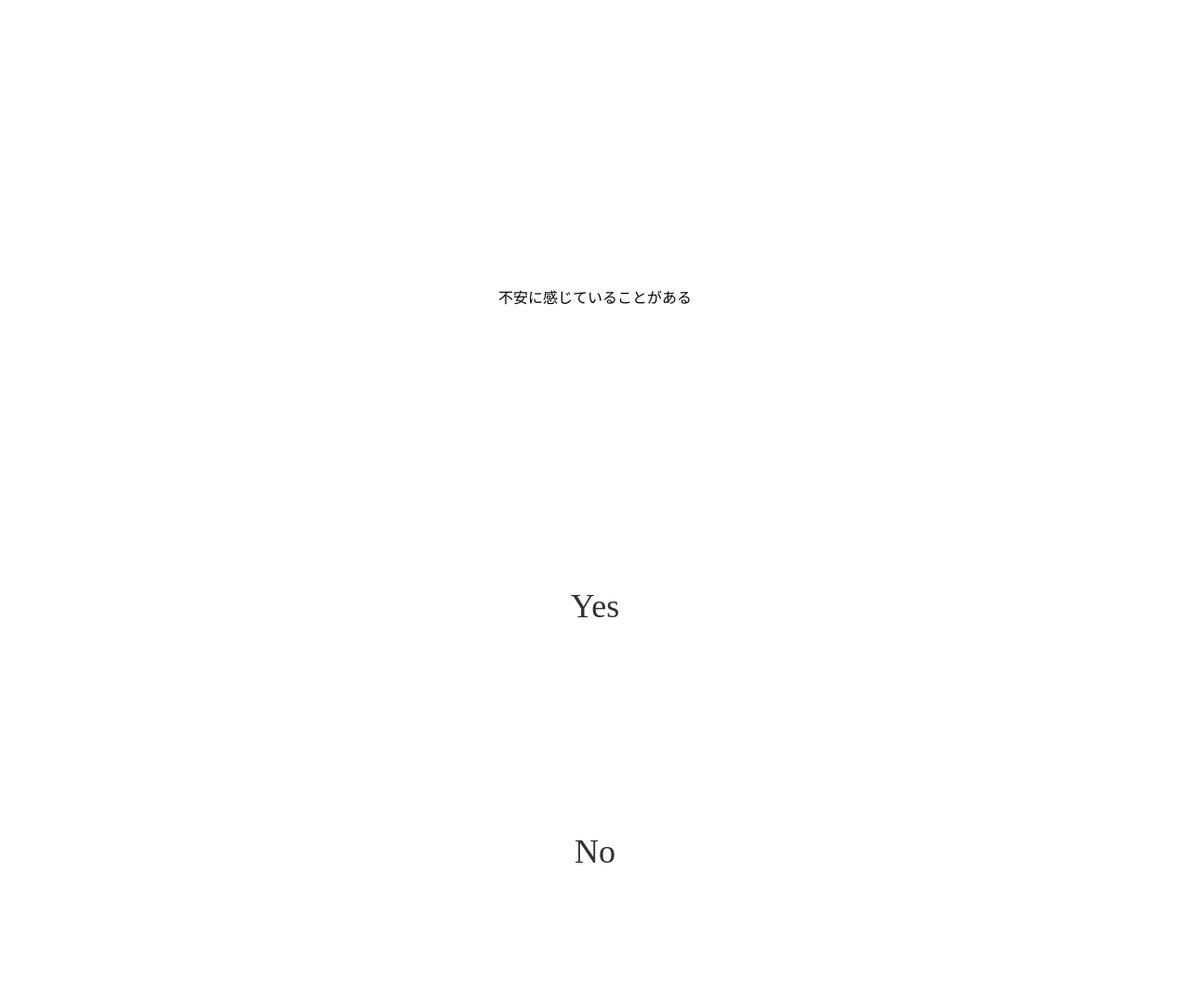
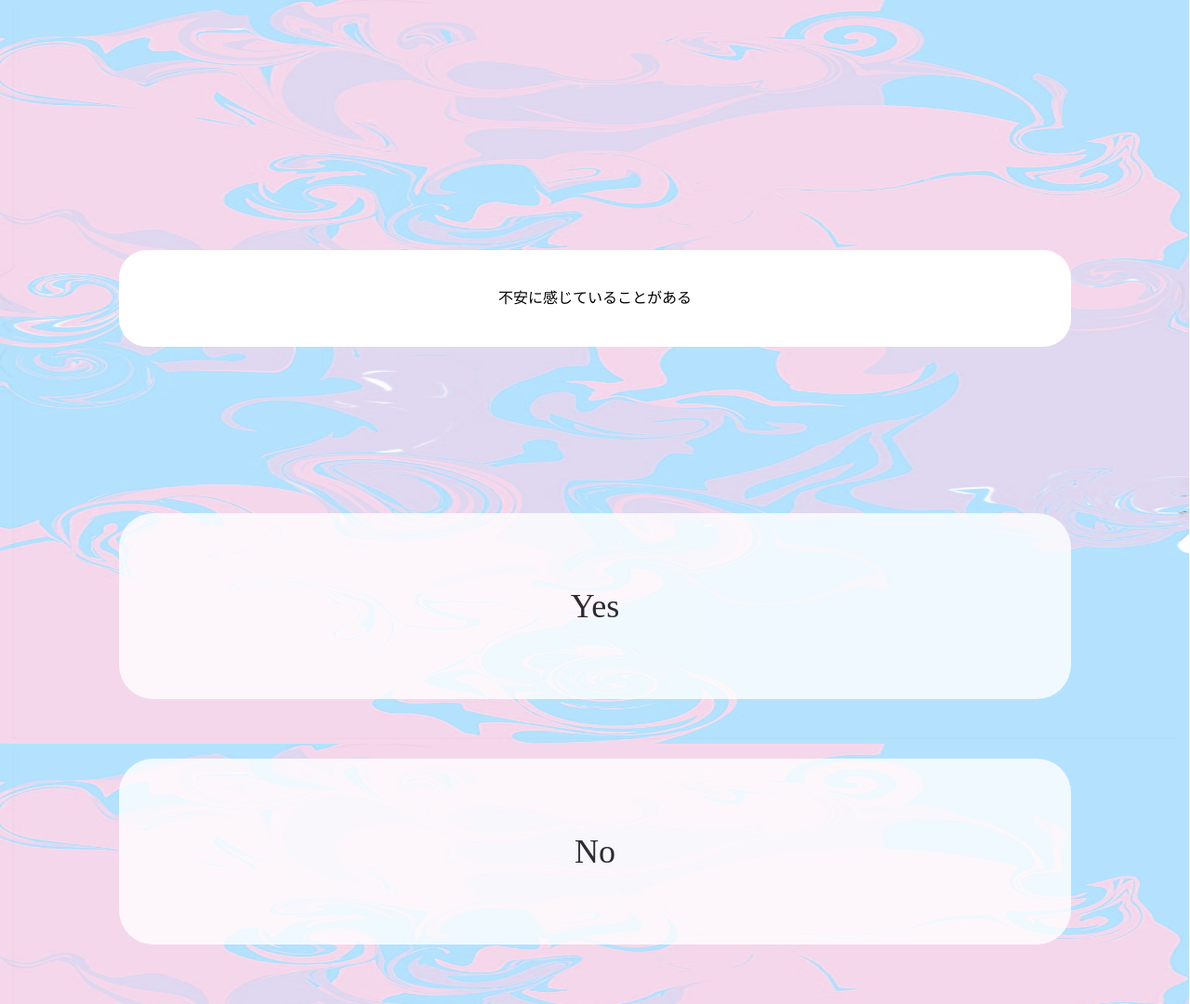
Before and after one commit to Yoshida010/fullush, a plain HTML site: page select.html in a window 1280 px wide. Shown: the whole page at 93% size. Drawn offline with nearby package versions, Linux system fonts and the light colour scheme.

Commit message:
Update select.css

```diff
--- a/select.css
+++ b/select.css
@@ -3,7 +3,7 @@ body {
 	height: 100vh;
 	margin: 0;
 	text-align: center;
-  background-image: url(../2021_gten/img/select1.png);
+  background-image: url(img/select1.png);
   background-size: 100% 100%;
   font-family: "Tsukushi A Round Gothic";
   transition: 500ms;
```
